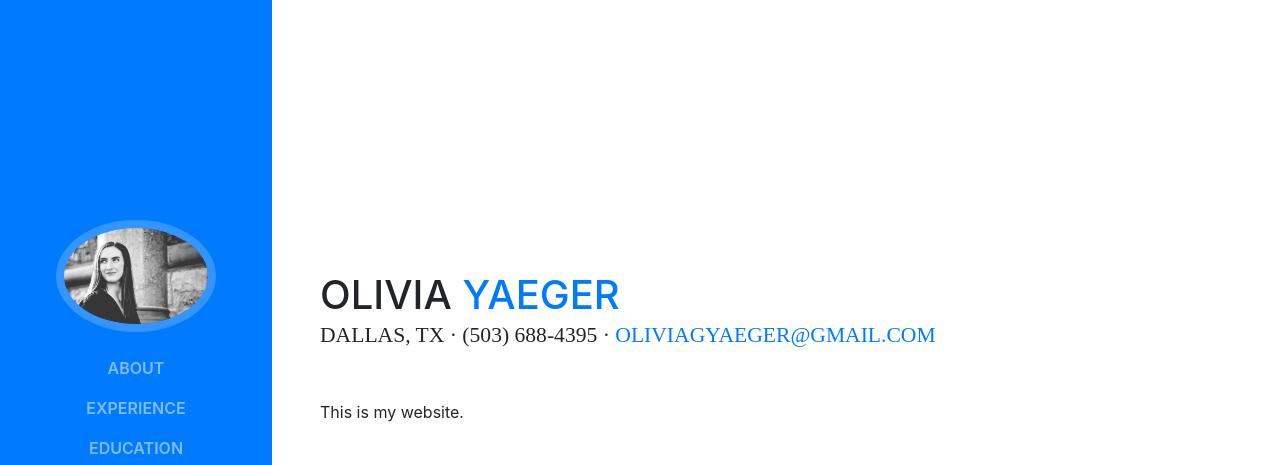
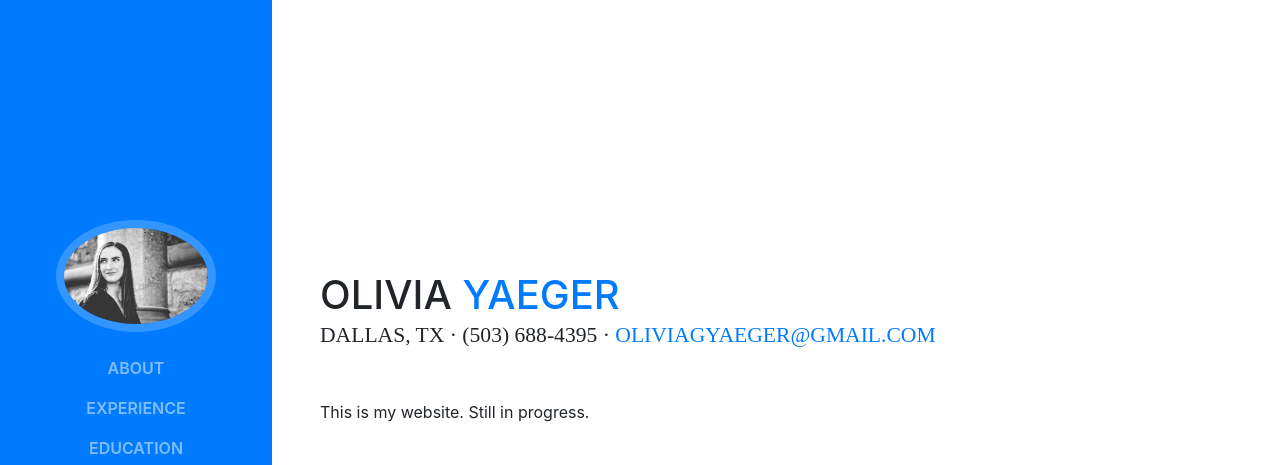
Before and after one commit to OGjager/olivia-website, a website with bundled scripts: page static/index.html in a window 1280 px wide. Shown: the top 465 px of the page. Built offline with nearby package versions, Linux system fonts and the light colour scheme; a web font is replaced by a local one.

Commit message:
Updated bio 2.0

```diff
--- a/static/index.html
+++ b/static/index.html
@@ -81,7 +81,7 @@
           <div class="subheading mb-5">Dallas, TX · (503) 688-4395 ·
             <a href="mailto:oliviagyaeger@gmail.com">oliviagyaeger@gmail.com</a>
           </div>
-          <p class="mb-5">This is my website.</p>
+          <p class="mb-5">This is my website. Still in progress.</p>
           <ul class="list-inline list-social-icons mb-0">
             <li class="list-inline-item">
               <a href="#">
```
